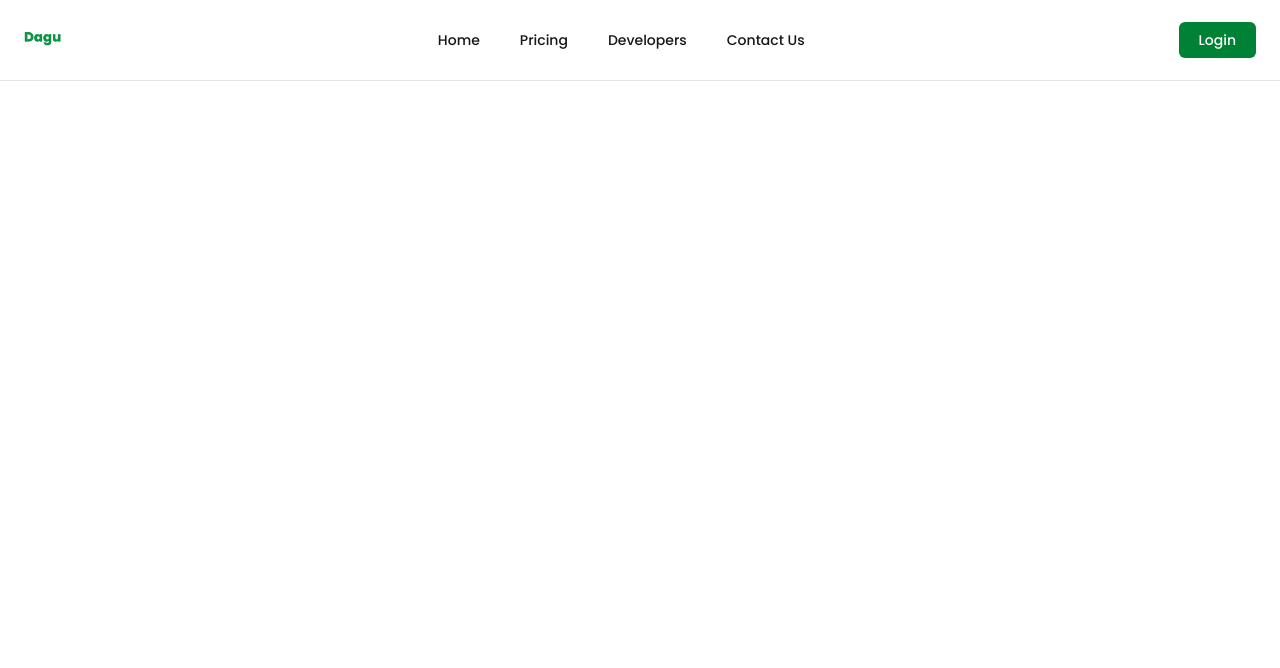
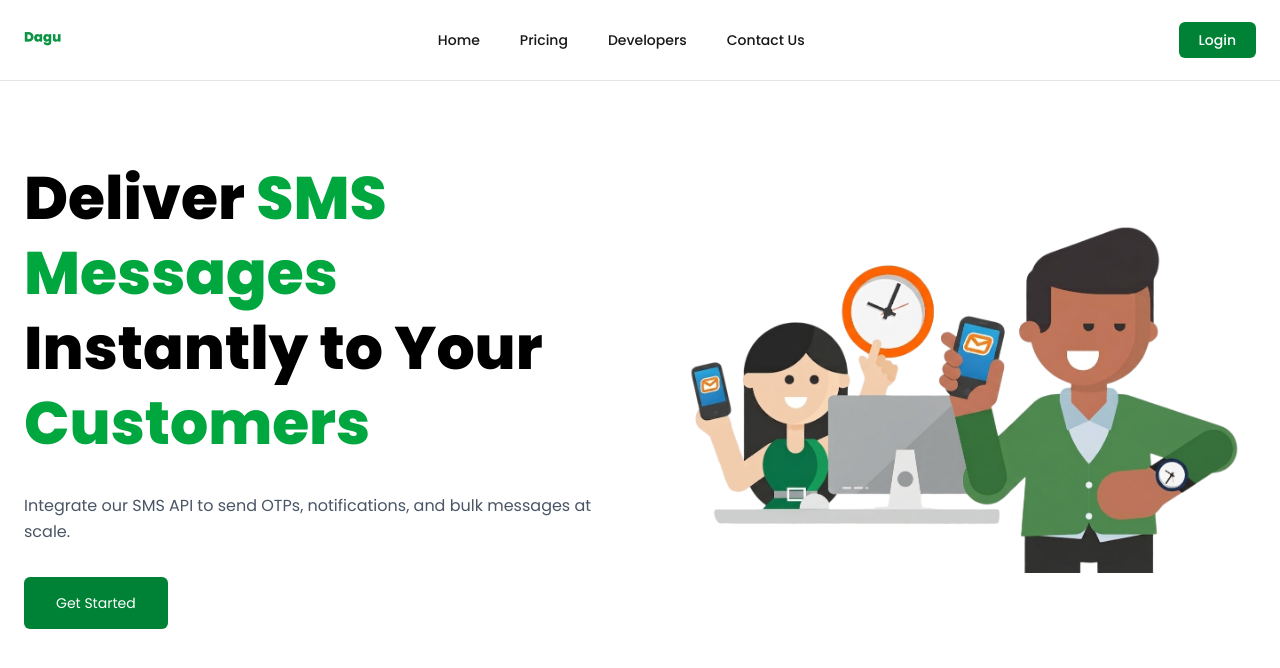
Before and after one commit to zelalem-yitbarek/Dagu_SMS_GAETWAY, a Next.js app in the folder frontend/: page / in a window 1280 px wide. Shown: the top 668 px of the page. Built offline with nearby package versions, Linux system fonts and the light colour scheme.

Commit message:
feat:HeroSection Created

```diff
--- a/frontend/src/app/page.tsx
+++ b/frontend/src/app/page.tsx
@@ -1,3 +1,5 @@
+
+import HeroSection from "@/components/HeroSection";
 import Navbar from "@/components/NavBar";
 import Image from "next/image";
 
@@ -5,6 +7,7 @@ export default function Home() {
   return (
    <>
    <Navbar/>
+   <HeroSection/>
    </>
   );
 }
--- /dev/null
+++ b/frontend/src/components/HeroSection.tsx
@@ -0,0 +1,59 @@
+"use client";
+
+import Image from "next/image";
+import { motion } from "framer-motion";
+import heroImage from "../../public/Images.png";
+
+export default function HeroSection() {
+  return (
+    <section className="w-full bg-white dark:bg-zinc-950 transition-colors duration-300">
+      <div className="mx-auto max-w-7xl px-6">
+        <div className="grid items-center gap-12 py-20 lg:grid-cols-2">
+
+          {/* Text Content */}
+          <motion.div
+            initial={{ opacity: 0, x: -100 }}
+            animate={{ opacity: 1, x: 0 }}
+            transition={{ duration: 0.9, ease: "easeOut" }}
+            className="space-y-8"
+          >
+            <h1 className="text-3xl font-extrabold leading-tight text-black md:text-2xl lg:text-6xl dark:text-white">
+              Deliver{" "}
+              <span className="text-green-600">SMS Messages</span>
+              <br />
+              Instantly to Your{" "}
+              <span className="text-green-600">Customers</span>
+            </h1>
+
+            <p className="max-w-xl text-md leading-relaxed text-gray-600 dark:text-gray-300">
+              Integrate our SMS API to send OTPs, notifications, and bulk
+              messages at scale.
+            </p>
+
+            <button className="rounded-md bg-green-700 px-8 py-4 text-sm font-regular text-white transition hover:bg-green-800">
+              Get Started
+            </button>
+          </motion.div>
+
+          {/* Image */}
+          <motion.div
+            initial={{ opacity: 0, x: 100 }}
+            animate={{ opacity: 1, x: 0 }}
+            transition={{ duration: 1, ease: "easeOut" }}
+            className="flex justify-center lg:justify-end"
+          >
+            <Image
+              src={heroImage}
+              alt="SMS Marketing"
+              width={700}
+              height={500}
+              priority
+              className="h-auto w-full max-w-[650px]"
+            />
+          </motion.div>
+
+        </div>
+      </div>
+    </section>
+  );
+}
```
Also changed, not shown: frontend/public/Images.png (added).
